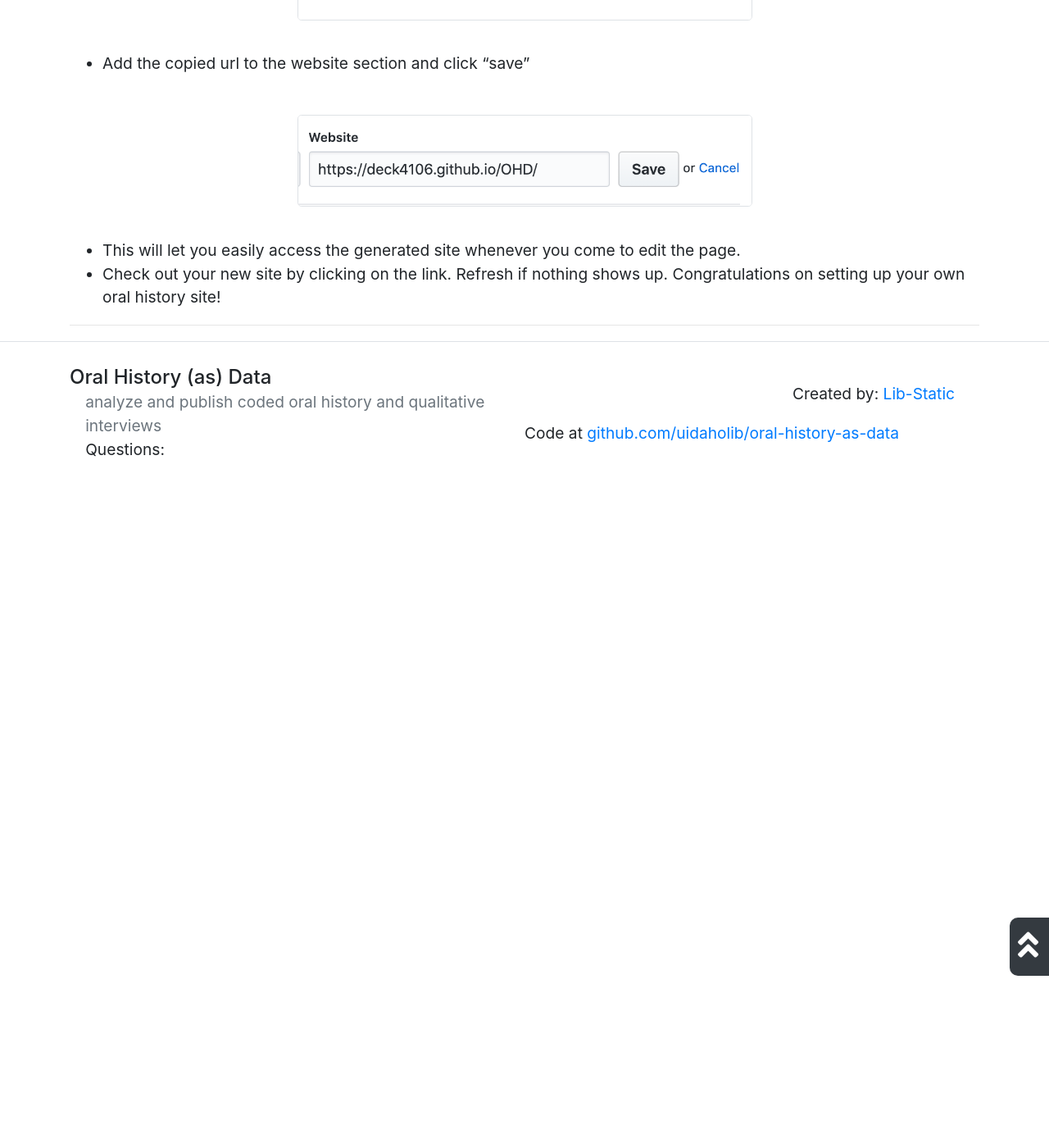
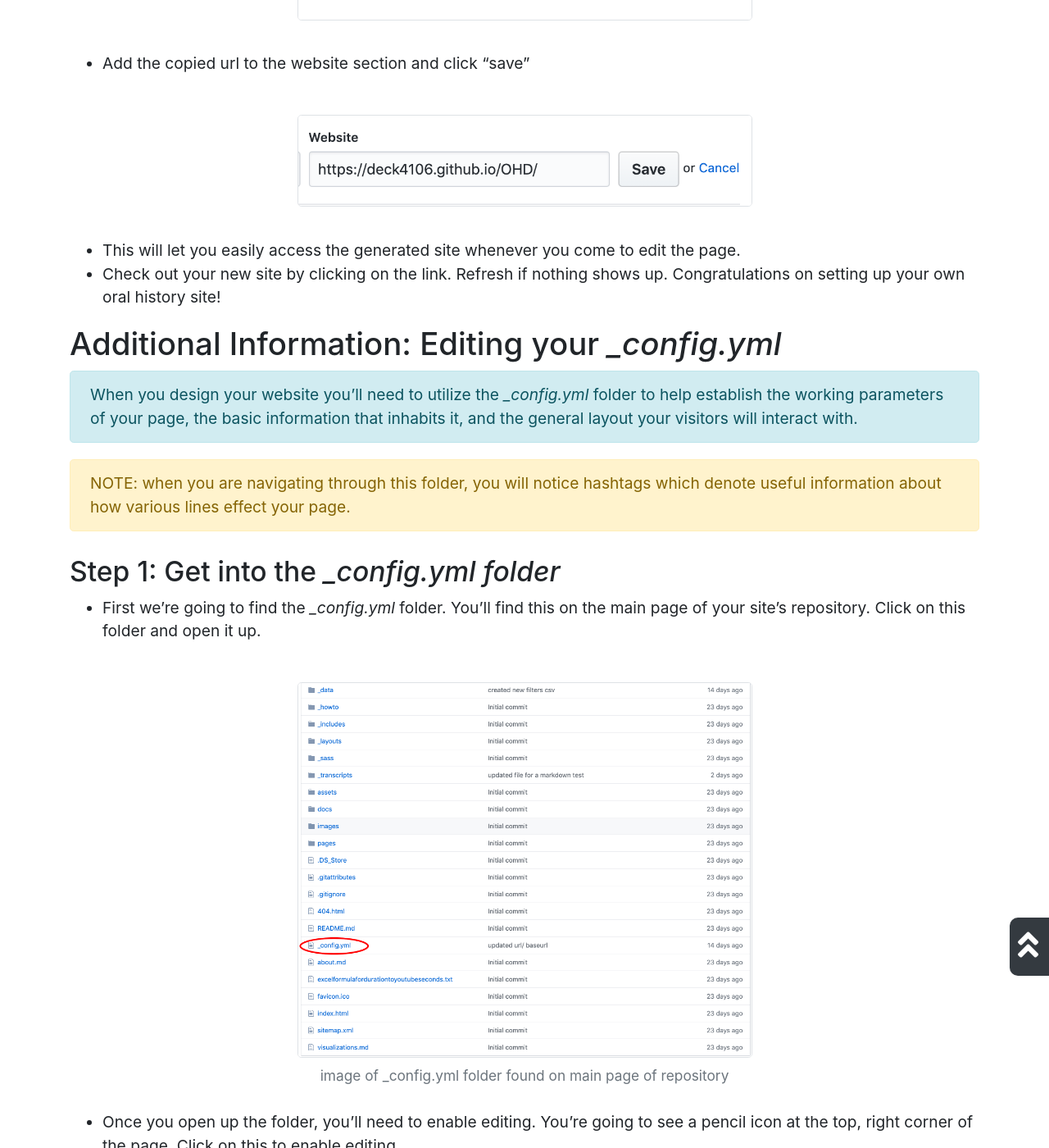
Before and after one commit to uidaholib/oral-history-as-data, a Jekyll site: the page built from _howto/configurethesite.md, in a window 1280 px wide and 1400 px high, scrolled down 10395 px. Shown: the whole window at 82% size. Built offline with Jekyll 4.4.1, drawn with Linux system fonts in a browser that asks for light colours; nearby versions of some CDN libraries; some of the changed text lies outside the part shown.

Commit message:
first part of config how to

```diff
--- a/_howto/configurethesite.md
+++ b/_howto/configurethesite.md
@@ -106,3 +106,34 @@ OHD offers a way to categorize your transcripts using tags. This is done through
 {% include bootstrap/figure.md img="howto/url.png" caption="" alt="picture of save button" class="w-50" %}
 - This will let you easily access the generated site whenever you come to edit the page.
 - Check out your new site by clicking on the link. Refresh if nothing shows up. Congratulations on setting up your own oral history site!
+
+## Additional Information: Editing your *_config.yml*
+
+{:.alert .alert-info}
+When you design your website you'll need to utilize the *_config.yml* folder to help establish the working parameters of your page, the basic information that inhabits it, and the general layout your visitors will interact with.
+
+{:.alert .alert-warning .mb-4}
+NOTE: when you are navigating through this folder, you will notice hashtags which denote useful information about how various lines effect your page.
+
+### Step 1: Get into the *_config.yml folder*
+- First we're going to find the *_config.yml* folder. You'll find this on the main page of your site's repository. Click on this folder and open it up.
+{% include bootstrap/figure.md img="howto/configscreen.png" caption="image of _config.yml folder found on main page of repository" alt="image of config folder" class="w-50" %}
+
+- Once you open up the folder, you'll need to enable editing. You're going to see a pencil icon at the top, right corner of the page. Click on this to enable editing.
+{% include bootstrap/figure.md img="howto/edit_pencil.png" caption="" alt="image of config folder" class="w-50" %}
+
+### Step 2: Editing your *url, baseurl*, and *repository*
+
+- First, you'll need to change your url. To do this, delete "uidaholib" from the *url* line, and replace it with your GitHub username.
+{% include bootstrap/figure.md img="howto/beforename.png" caption="url before edit" alt="url line in config folder before being edited" class="w-50" %}
+
+{% include bootstrap/figure.md img="howto/aftername.png" caption="url after edit" alt="url line after editing" class="w-50" %}
+
+- Now you'll need to edit your *baseurl*. After the forward slash you'll delete "oral-history-as-data" and type the name of your repository.
+{% include bootstrap/figure.md img="howto/basebefore.png" caption="baseurl line before edit" alt="image of baseurl line before edit" class="w-50" %}
+{% include bootstrap/figure.md img="howto/baseafter.png" caption="baseurl line after edit" alt="image of baseurl line after edit" class="w-50" %}
+
+- Finally, we'll edit your *repository* line. You're going to erase the text that reads "uidaholib" and replace it with your username. Then you're going to take the final piece of the line that reads "oral-history-as-data" and replace it with your repository name.
+
+{% include bootstrap/figure.md img="howto/beforerepos.png" caption="repository before edit" alt="repository line before editing" class="w-50" %}
+{% include bootstrap/figure.md img="howto/afterrepos.png" caption="repository after edit" alt="repository line after editing" class="w-50" %}
```
Also changed, not shown: images/howto/aftername.png (added), images/howto/afterrepos.png (added), images/howto/baseafter.png (added), images/howto/basebefore.png (added), images/howto/beforename.png (added), images/howto/beforerepos.png (added), images/howto/configscreen.png (added), images/howto/edit_pencil.png (added).
